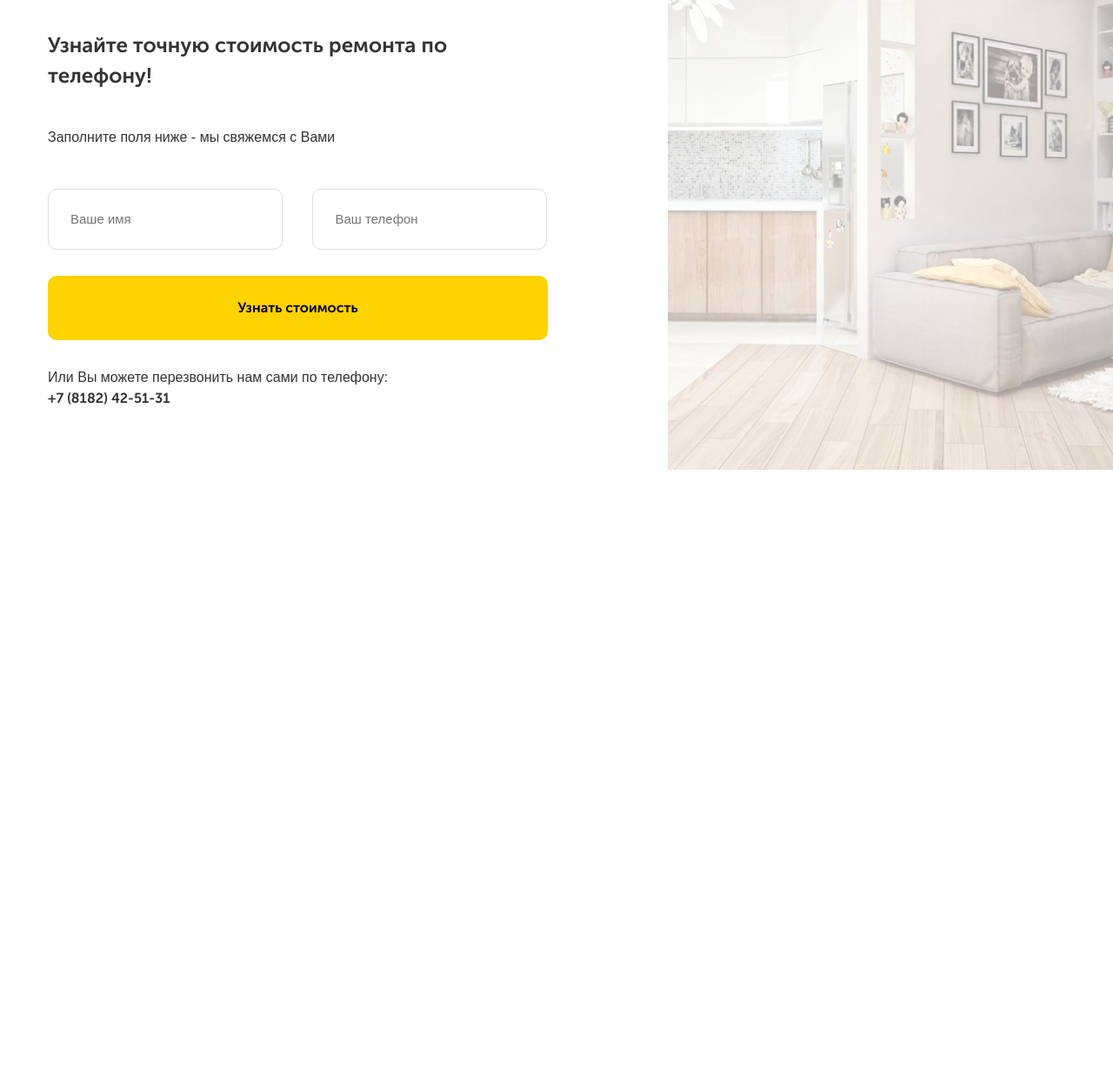
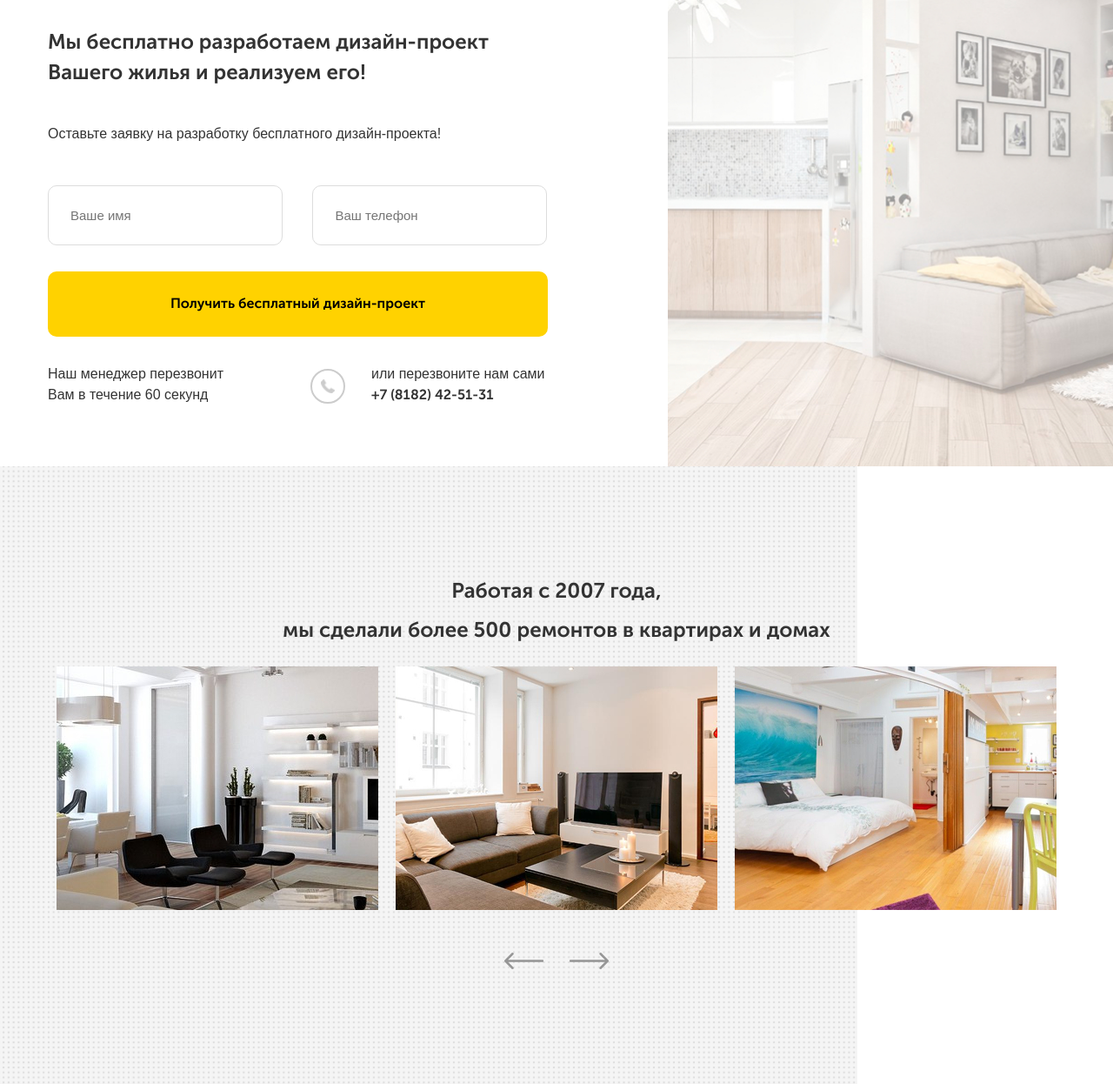
Before and after one commit to ekaterinaukhanova/repair, a plain HTML site: page index.html in a window 1280 px wide. Shown: the part 787-2033 px from the top of the page at 87% size. Before the commit the page ends 1327 px from the top, so only its background shows below. Drawn offline with nearby package versions, Linux system fonts and the light colour scheme.

Commit message:
Слайдер

```diff
--- /dev/null
+++ b/css/slick.css
@@ -0,0 +1,119 @@
+/* Slider */
+.slick-slider
+{
+    position: relative;
+
+    display: block;
+    box-sizing: border-box;
+
+    -webkit-user-select: none;
+       -moz-user-select: none;
+        -ms-user-select: none;
+            user-select: none;
+
+    -webkit-touch-callout: none;
+    -khtml-user-select: none;
+    -ms-touch-action: pan-y;
+        touch-action: pan-y;
+    -webkit-tap-highlight-color: transparent;
+}
+
+.slick-list
+{
+    position: relative;
+
+    display: block;
+    overflow: hidden;
+
+    margin: 0;
+    padding: 0;
+}
+.slick-list:focus
+{
+    outline: none;
+}
+.slick-list.dragging
+{
+    cursor: pointer;
+    cursor: hand;
+}
+
+.slick-slider .slick-track,
+.slick-slider .slick-list
+{
+    -webkit-transform: translate3d(0, 0, 0);
+       -moz-transform: translate3d(0, 0, 0);
+        -ms-transform: translate3d(0, 0, 0);
+         -o-transform: translate3d(0, 0, 0);
+            transform: translate3d(0, 0, 0);
+}
+
+.slick-track
+{
+    position: relative;
+    top: 0;
+    left: 0;
+
+    display: block;
+    margin-left: auto;
+    margin-right: auto;
+}
+.slick-track:before,
+.slick-track:after
+{
+    display: table;
+
+    content: '';
+}
+.slick-track:after
+{
+    clear: both;
+}
+.slick-loading .slick-track
+{
+    visibility: hidden;
+}
+
+.slick-slide
+{
+    display: none;
+    float: left;
+
+    height: 100%;
+    min-height: 1px;
+}
+[dir='rtl'] .slick-slide
+{
+    float: right;
+}
+.slick-slide img
+{
+    display: block;
+}
+.slick-slide.slick-loading img
+{
+    display: none;
+}
+.slick-slide.dragging img
+{
+    pointer-events: none;
+}
+.slick-initialized .slick-slide
+{
+    display: block;
+}
+.slick-loading .slick-slide
+{
+    visibility: hidden;
+}
+.slick-vertical .slick-slide
+{
+    display: block;
+
+    height: auto;
+
+    border: 1px solid transparent;
+}
+.slick-arrow.slick-hidden {
+    display: none;
+}
--- a/index.html
+++ b/index.html
@@ -6,6 +6,7 @@
     <meta http-equiv="X-UA-Compatible" content="ie=edge">
     <title>Ремонт квартир</title>
     <link rel="stylesheet" href="css/style.css">
+    <link rel="stylesheet" href="css/slick.css">
 </head>
 <body>
     <header class="header">
@@ -66,28 +67,55 @@
      <section class="feedback">
          <div class="container">
              <div class="form">
-             <h3 class="form__title">Узнайте точную стоимость
-                ремонта по телефону!
+             <h2 class="form__title">Мы бесплатно разработаем дизайн-проект
+                    Вашего жилья и реализуем его!
              </h2>
-             <span class="form__subtitle">Заполните поля ниже - мы свяжемся с Вами</span>
+             <span class="form__subtitle">Оставьте заявку на разработку бесплатного дизайн-проекта!</span>
              <form action="#">
                  <input type="text" class="input input-name form__input" placeholder="Ваше имя">
                  <input type="tel" class="input input-tel form__input" placeholder="Ваш телефон">
-                 <button type="submit" class="button form__button">Узнать стоимость</button>
+                 <button type="submit" class="button form__button">Получить бесплатный дизайн-проект</button>
              </form>
              <div class="form__block">
-                  <div class="form__block-subscribe">
-                    Или Вы можете перезвонить нам сами
-                    по телефону:
-                     <div class="form__block-tel"><span class="small-xs">+7 (8182) 42-51-31</span></div>
-                   </div>
+                  <div class="form__block-text">
+                        Наш менеджер перезвонит Вам
+                        в течение 60 секунд
+                  </div>
+                   <div class="form__block-img"></div>
+                   <div class="form__block-subscribe">или перезвоните нам сами
+                      <div class="form__block-tel"><span class="small-xs">+7 (8182) 42-51-31</span></div>
+                  </div>
              </div>
          </div>
      </section>
+
+     <section class="portfolio">
+        <div class="portfolio__background-img"></div>
+         <div class="container">
+
+             <h2 class="section-title section-title_center">
+                 Работая с 2007 года, <br>
+                 мы сделали более 500 ремонтов в квартирах и домах
+             </h2>
+             <div class="slider">
+                <div class="slider__item"><img src="img/portfolio/slider-image-1.jpg" alt=""></div>
+                <div class="slider__item"><img src="img/portfolio/slider-image-2.jpg" alt=""></div>
+                <div class="slider__item"><img src="img/portfolio/slider-image-3.jpg" alt=""></div>
+                <div class="slider__item"><img src="img/portfolio/slider-image-1.jpg" alt=""></div>
+                <div class="slider__item"><img src="img/portfolio/slider-image-2.jpg" alt=""></div>
+                <div class="slider__item"><img src="img/portfolio/slider-image-3.jpg" alt=""></div>
+             </div>
+         </div>
+     </section>
+
+
+
+
     <div class="modal" id="modal-callback">
         <div class="modal__dialog">
           <!--<h4 class="modal__title">Это модальное окно!</h4>-->
             <div class="modal__close">&#10006;</div>
+              <div class="modal__wrap">
 
                 <div class="modal__item">
                           <div class="modal__item-1">
@@ -128,7 +156,7 @@
                 </div>
                      <!--/.container
                   -->
-
+              </div>
 
 
              <div class="form-content">
@@ -166,5 +194,42 @@
       });
     });
    </script>
+
+   <script type="text/javascript" src="//code.jquery.com/jquery-1.11.0.min.js"></script>
+   <script src="js/slick.min.js"></script>
+   <script>
+    $(document).ready(function() {
+        $('.slider').slick({
+            slidesToShow: 3,
+            slidesToScroll: 1,
+            nextArrow: '<div class="arrow arrow_right"></div>',
+            prevArrow: '<div class="arrow arrow_left"></div>',
+            responsive: [
+    {
+      breakpoint: 1200,
+      settings: {
+        slidesToShow: 3,
+        slidesToScroll: 1
+      }
+    },
+    {
+      breakpoint: 1024,
+      settings: {
+        slidesToShow: 2,
+        slidesToScroll: 1
+      }
+    },
+    {
+      breakpoint: 768,
+      settings: {
+        slidesToShow: 1,
+        slidesToScroll: 1
+      }
+    }
+    ]
+         });
+     });
+
+   </script>
 </body>
 </html>
--- a/sass/_feedback.sass
+++ b/sass/_feedback.sass
@@ -38,7 +38,9 @@
   width: 100%
   font-size: 16px
  &__block
-  display: flex
+  display: inline-flex
+  flex-direction: row
+  align-items: center
   margin-top: 31px
   line-height: 1.5
   &-text
--- a/sass/_media.sass
+++ b/sass/_media.sass
@@ -1,6 +1,10 @@
 @media (max-width: 1199px)
  .container
   width: 970px
+ .slider
+  &__item
+   img
+    max-width: 95%
 @media (max-width: 992px)
  .container
   width: 767px
@@ -11,11 +15,19 @@
     line-height: 36px
  .feedback
   background: #fff
+ .modal
+  &_visible
+   padding: 5px -100px
+  &__dialog
+   width: 650px
+   height: 320px
+
+
 @media (max-width: 768px)
  .hidden-xs
   display: none
  .container
-  width: 95%
+  width: 576px
  .main
   &-wrap
    flex-direction: column
@@ -24,42 +36,35 @@
    margin: auto
    &__title
     text-align: center
- .header
-  &-text
-   &__button
-    &-img
-     width: 40px
-     height: 40px
-     border-radius: 50%
-     border: 2px solid #cccccc
-     background-repeat: no-repeat
-     background-position: center
-     background-image: url('../img/feedback/phone.png')
  .form
   &__block
-   &-img
-    margin-top: 10px
-    background-size: 16px
+   text-align: left
+ .portfolio
+  h2
+   font-size: 14px
+
 
 @media (max-width: 575px)
  .container
-  width: 80%
+  width: 320px
+  display: flex
+  flex-direction: column
  .small-xs
-  font-size: 11px
- .header
-  &-text
-   &__button
-    &-img
-     width: 40px
-     height: 40px
-     border-radius: 50%
-     border: 2px solid #cccccc
-     background-repeat: no-repeat
-     background-position: center
-     background-image: url('../img/feedback/phone.png')
+  font-size: 14px
  .form
   &__block
-   &-img
-    margin-top: 30px
-    background-size: 16px
-    width: 20%
+   display: inline-flex
+   flex-direction: column
+   line-height: 1.5
+  &-text
+   text-justify: right
+
+  &-img
+   align-items: center
+  &-subscribe
+   margin: -10px
+   align-content: center
+ .portfolio
+  h2
+   font-size: 14px
+   text-justify: middle
--- a/sass/_modal.sass
+++ b/sass/_modal.sass
@@ -13,7 +13,9 @@
   padding: 5px 200px
  &__dialog
   width: 1170px
+  max-width: 100%
   height: 674px
+  max-height: 100%
   background-color: #fff
   margin: 0
   display: flex
@@ -28,6 +30,9 @@
   &:hover
    cursor: pointer
 .features
+ &__wrap
+ display: flex
+
 
 .modal__item
  position: absolute
@@ -61,8 +66,8 @@
  text-indent: -10em /* Сдвигаем элементы списка влево */
  margin-left: -10em
 .li::before
-  content: square /* Добавляем маркер в шестнадцатеричном формате*/
-  color: $primary-color /* Маркеры желтого цвета */
+ content: square /* Добавляем маркер в шестнадцатеричном формате*/
+ color: $primary-color /* Маркеры желтого цвета */
 .form-content
  max-width: 670px
  display: inline-flexbox
@@ -71,7 +76,7 @@
  box-sizing: border-box
  padding: 80px
  min-height: 674px
- float: right
+ float: left
  text-align: 1.5
  vertical-align: center
  &__input
--- /dev/null
+++ b/sass/_portfolio.sass
@@ -0,0 +1,32 @@
+.portfolio
+ background-color: $light-bg-color
+ padding-top: 100px
+ padding-bottom: 200px
+ &__background-img
+ background: url('../img/rectangle.png') no-repeat center left -18%
+ background-size: contain
+ position: relative
+.slider
+ &__item
+  text-align: center
+  img
+   margin: auto
+.arrow
+ width: 45px
+ height: 19px
+  //background-color: #000
+ position: absolute
+ bottom: -68px
+ &:hover
+  cursor: pointer
+ &_right
+  left: 50%
+  background: url('../img/arrow-right.png') no-repeat center
+  background-size: 100%
+  transform: translateX(15px)
+ &_left
+  left: 50%
+  transform: translateX(-45px)
+  margin-left: -15px
+  background: url('../img/arrow-left.png') no-repeat center
+  background-size: 100%
--- a/sass/style.sass
+++ b/sass/style.sass
@@ -7,6 +7,9 @@
 @import 'main'
 @import 'feedback'
 @import 'normalize'
+
+@import 'modal'
+@import 'portfolio'
 
 *, *:after, *:before
  box-sizing: border-box
@@ -20,7 +23,11 @@ body
  margin: 0 auto
 img
  max-width: 100%
-
+.section
+ &-title
+  +bold
+  line-height: 45px
+  &_center
+   text-align: center
 
 @import 'media'
-@import 'modal'
```
Also changed, not shown: css/style.css, img/arrow-left.png (added), img/arrow-right.png (added), img/portfolio/slider-image-1.jpg (added), img/portfolio/slider-image-2.jpg (added), img/portfolio/slider-image-3.jpg (added), img/rectangle.png (added), js/slick.min.js (added), 1 other file.
